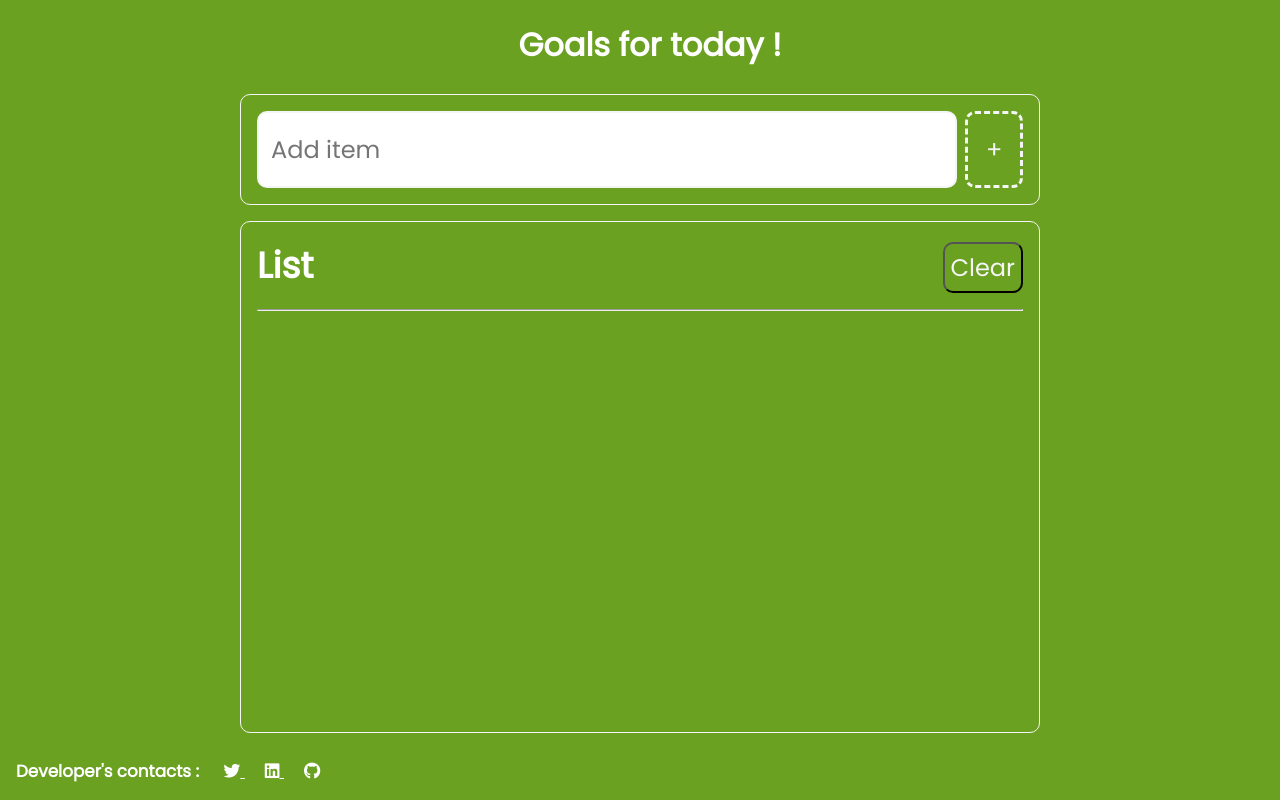
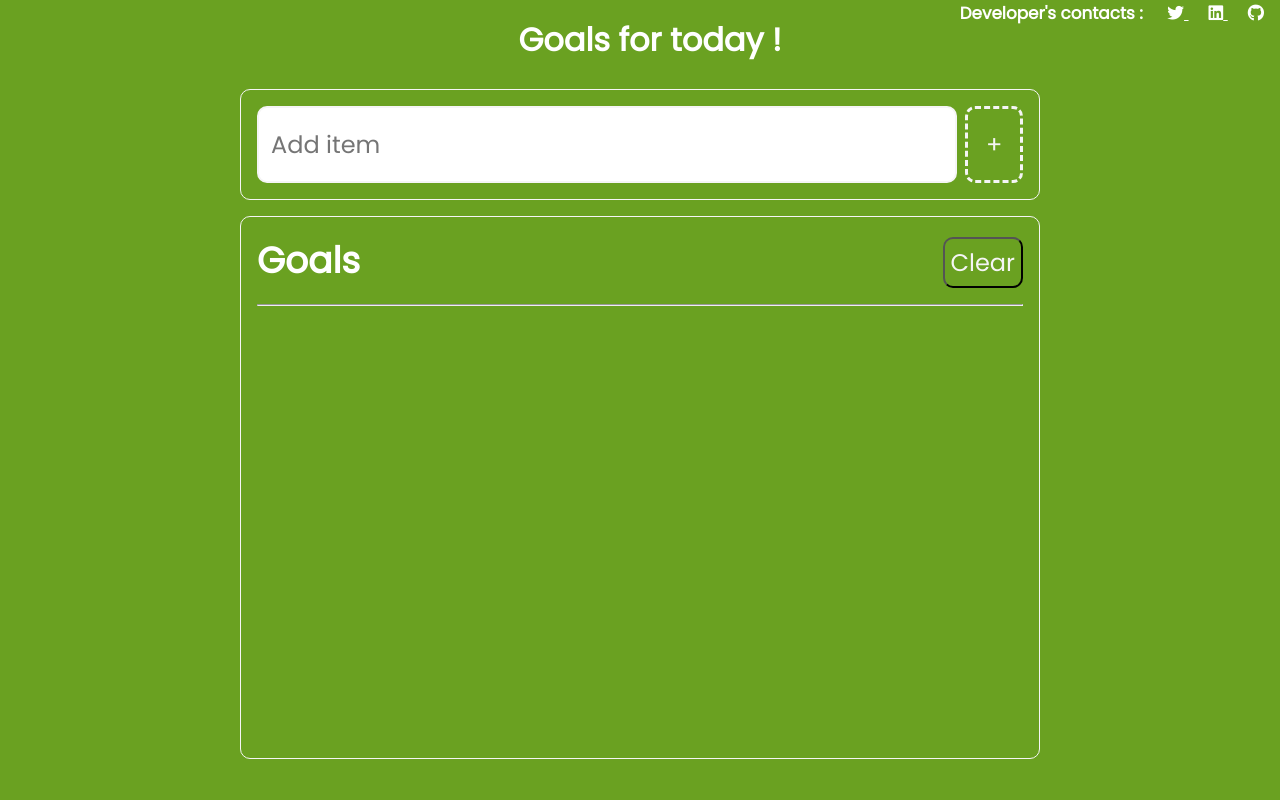
Before and after one commit to shashank40/Note_Goal, a website built with Vite: page index.html in a window 1280 px wide. Built offline with nearby package versions, Linux system fonts and the light colour scheme.

Commit message:
added scrollers to list + added devloper's contacts

```diff
--- a/index.html
+++ b/index.html
@@ -35,13 +35,14 @@
 
     <section class="listContainer">
       <header class="listTitle">
-        <h2 id="listName">List</h2>
+        <h2 id="listName">Goals</h2>
         <button id="clearItemsButton" class="button listTitle__button" title="Clear the list"
           aria-label="Remove all items from the list">
           Clear
         </button>
       </header>
       <hr />
+      <div class="scrollable">
         <ul id="listItems">
           <!-- <li class="item">
                       <input type="checkbox" id="1">
@@ -59,6 +60,8 @@
                       <button class="button">X</button>
                   </li> -->
         </ul>
+        <br>
+      </div>
     </section>
   </main>
   <br>
--- a/src/css/style.css
+++ b/src/css/style.css
@@ -5,14 +5,12 @@
     padding: 0;
     box-sizing: border-box;
 }
-
 .offscreen {
     position: absolute;
     left: -10000px;
 }
 .heading
 {
-    margin-top: 5px;
     margin-left: 20px;
     color: #fff;
     position: relative;
@@ -34,6 +32,7 @@ body {
     padding: 1rem;
     display: flex;
     flex-direction: column;
+    overflow: hidden;
 }
 
 main {
@@ -99,6 +98,7 @@ section {
     display: flex;
     flex-flow: column;
     gap: 1rem;
+    height:375px;
 }
 
 .listTitle {
@@ -112,7 +112,6 @@ section {
     color: whitesmoke;
     padding: 0.25em;
 }
-
 
 .listItems {
     flex-grow: 1;
@@ -158,9 +157,9 @@ section {
     }
 }
 .contactDiv{
-    bottom: 0;
-    align-self: flex-start;
-    position: relative;
+    top: 0;
+    align-self: flex-end;
+    position: absolute;
 }
 .contactText{
     color: #fff;
@@ -173,3 +172,8 @@ section {
     color: #fff;
     font-size: 1.05em;
 }
+.scrollable{
+    height:325px;
+    overflow-y:auto;
+    padding-right: 10px;
+}
```
Lines whose indentation alone changed are shown as unchanged.
